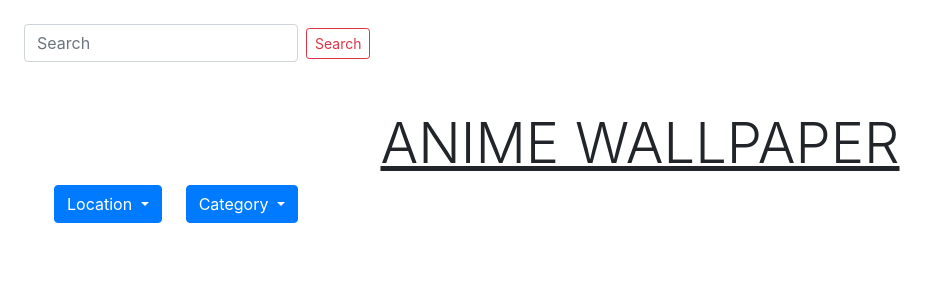
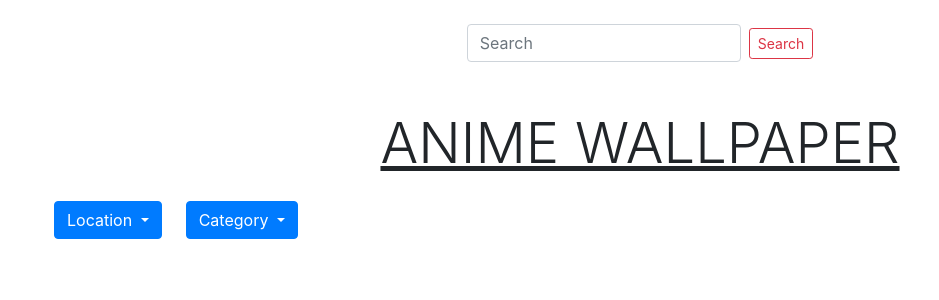
Before and after one commit to Ianodad/Gallery, a Django app: page / in a window 1280 px wide. Shown: the part 98-398 px from the top of the page, without its empty margins (0-939 px from the left). Run offline with Django 3.2, Linux system fonts and the light colour scheme; data that the repository does not hold is empty; some libraries are stand-ins or nearby versions.

Commit message:
search button modified

```diff
--- a/portraits/templates/portraits/home.html
+++ b/portraits/templates/portraits/home.html
@@ -4,10 +4,10 @@
 
 <div class="container-fluid">
 
-    <h1 class="display-4 text-center"><u>ANIME WALLPAPER</u></h1>
+    <h1 class="display-4 text-center m-4"><u>ANIME WALLPAPER</u></h1>
 
 
-    <div class="container-fluid">
+    <div class="container-fluid my-4">
         <div class="chooses d-flex flex-wrap">
             <div class="dropdown mx-4">
                 <button type="button"
--- a/portraits/templates/search.html
+++ b/portraits/templates/search.html
@@ -1,5 +1,5 @@
-<div class="search d-flex flex-wrap justify-content-center m-4">
-    <form class="form-inline md-form mr-auto mb-4">
+<div class="search d-flex justify-content-center m-4">
+    <form class="form-inline md-form  mb-4">
         <input class="form-control mr-sm-2"
                type="text"
                placeholder="Search"
```
